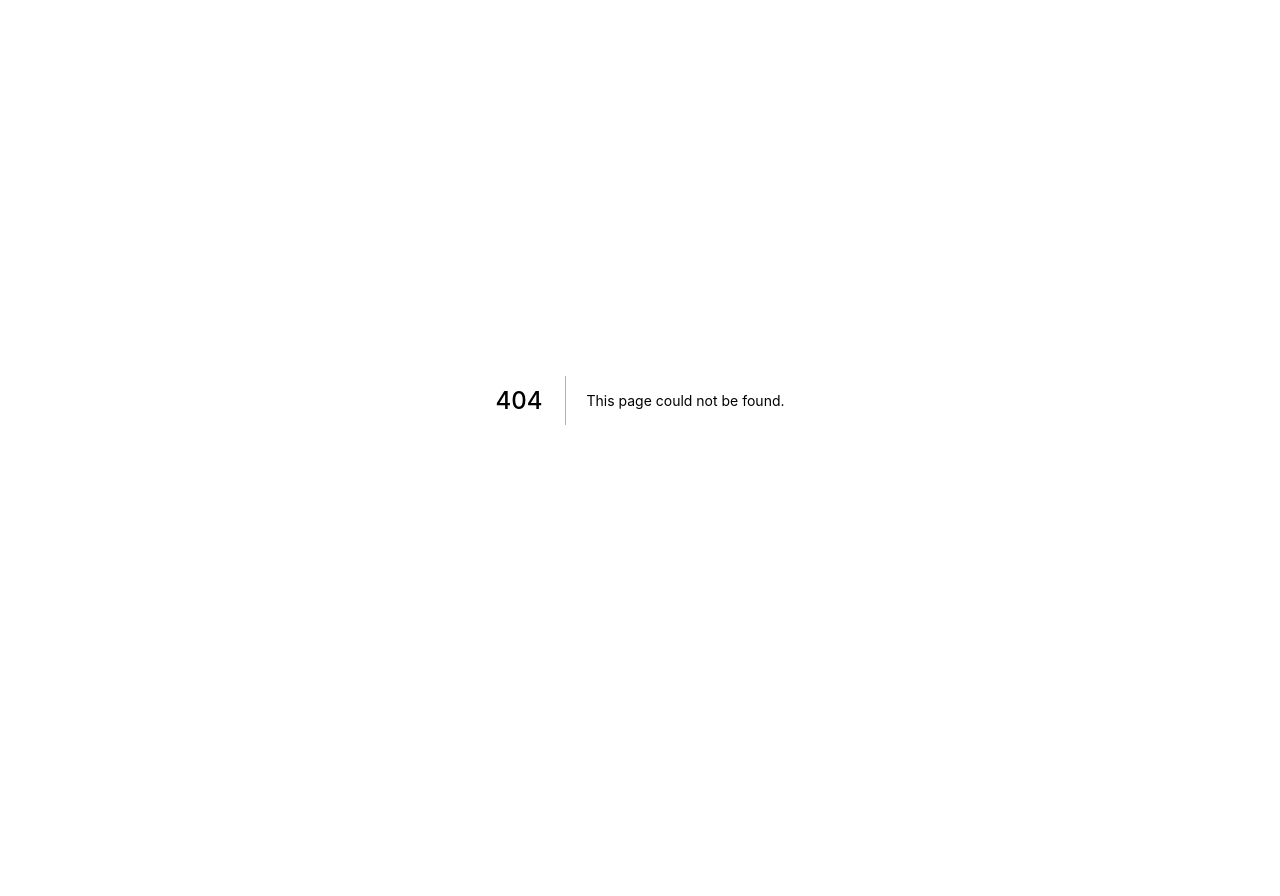
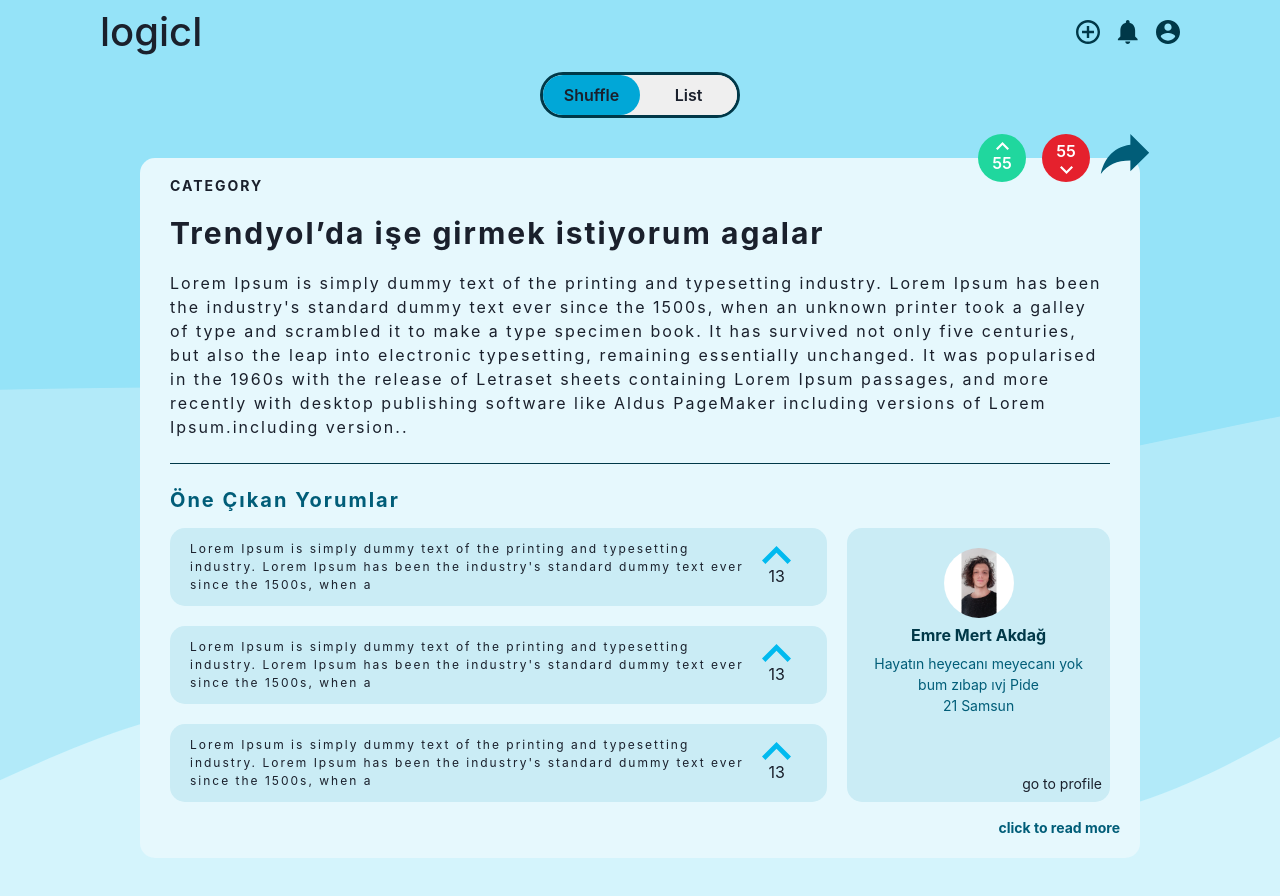
Before and after one commit to pauieeecs/logicl, a Next.js app: page /shuffle in a window 1280 px wide. Before the commit this address had no page. Before the commit the page ends 800 px from the top, so only its background shows below. Built offline with nearby package versions, Linux system fonts and the light colour scheme.

Commit message:
Added shuffle page
-Shuffle page eklendi
-Votebutton.tsx' de küçük düzeltmeler yapıldı

```diff
--- a/src/components/List-Page-Components/BigPost.tsx
+++ b/src/components/List-Page-Components/BigPost.tsx
@@ -22,7 +22,7 @@
       bgColor="#E6F8FD"
       _hover={{ bgColor: "#C3F2FF", cursor: "pointer" }}
     >
-      <VoteButton />
+      <VoteButton right="16px" top="-24px" up={55} down={55} />
       <Flex mx={2} direction="column" justifyContent="space-between">
         <Text my={1} fontWeight="bold">
           {category}
--- /dev/null
+++ b/src/components/Shuffle/Comment.tsx
@@ -0,0 +1,31 @@
+import { Flex, Icon, Text } from "@chakra-ui/react"
+type Props = {
+  text: string
+  rating: number
+}
+const Comment: React.FC<Props> = ({ text, rating }) => {
+  return (
+    <Flex w="100%" bgColor="#CAECF5" py={3} px={5} borderRadius={15}>
+      <Text noOfLines={3} letterSpacing={2} fontSize="xs">
+        {text}
+      </Text>
+      <Flex direction="column" justify="center" align="center" px={4}>
+        <Icon
+          width="29px"
+          height="18px"
+          viewBox="0 0 29 18"
+          fill="none"
+          xmlns="http://www.w3.org/2000/svg"
+        >
+          <path
+            d="M3.4075 18L14.5 6.87449L25.5925 18L29 14.5749L14.5 0L0 14.5749L3.4075 18Z"
+            fill="#01BAEF"
+          />
+        </Icon>
+        <Text>{rating}</Text>
+      </Flex>
+    </Flex>
+  )
+}
+
+export default Comment
--- /dev/null
+++ b/src/components/Shuffle/CommentsContainer.tsx
@@ -0,0 +1,43 @@
+import { Stack, Wrap, WrapItem } from "@chakra-ui/react"
+import Comment from "./Comment"
+import Profile from "./Profile"
+
+const Comments: React.FC = () => {
+  return (
+    <Wrap w="100%" mt={4} spacing={5} h="100%">
+      <WrapItem flex="5">
+        <Stack spacing={5}>
+          <Comment
+            text="Lorem Ipsum is simply dummy text of the printing and
+            typesetting industry. Lorem Ipsum has been the industry's
+            standard dummy text ever since the 1500s, when a"
+            rating={13}
+          />
+          <Comment
+            text="Lorem Ipsum is simply dummy text of the printing and
+            typesetting industry. Lorem Ipsum has been the industry's
+            standard dummy text ever since the 1500s, when a"
+            rating={13}
+          />
+          <Comment
+            text="Lorem Ipsum is simply dummy text of the printing and
+            typesetting industry. Lorem Ipsum has been the industry's
+            standard dummy text ever since the 1500s, when a"
+            rating={13}
+          />
+        </Stack>
+      </WrapItem>
+      <WrapItem flex="2">
+        <Profile
+          name="Emre Mert Akdağ"
+          about="Hayatın heyecanı meyecanı yok bum zıbap ıvj Pide"
+          age={21}
+          city="Samsun"
+          image="user.jpg"
+        />
+      </WrapItem>
+    </Wrap>
+  )
+}
+
+export default Comments
--- /dev/null
+++ b/src/components/Shuffle/Content.tsx
@@ -0,0 +1,22 @@
+import { Flex, Heading, Text } from "@chakra-ui/react"
+type Props = {
+  title: string
+  text: string
+}
+const Content: React.FC<Props> = ({ title, text }) => {
+  return (
+    <Flex direction="column">
+      <Heading letterSpacing="2px" fontWeight="bold" size="xs">
+        CATEGORY
+      </Heading>
+      <Heading letterSpacing="2px" my={5} size="lg">
+        {title}
+      </Heading>
+      <Text letterSpacing="2px" noOfLines={8}>
+        {text}
+      </Text>
+    </Flex>
+  )
+}
+
+export default Content
--- /dev/null
+++ b/src/components/Shuffle/Profile.tsx
@@ -0,0 +1,39 @@
+import { Flex, Heading, Image, Text } from "@chakra-ui/react"
+import Link from "next/link"
+type Props = {
+  name: string
+  about: string
+  age: number
+  city: string
+  image: string
+}
+const Profile: React.FC<Props> = ({ name, about, age, city, image }) => {
+  return (
+    <Flex
+      w="100%"
+      h="100%"
+      bgColor="#CAECF5"
+      borderRadius={15}
+      direction="column"
+      align="center"
+      p={5}
+      position="relative"
+    >
+      <Image src={image} boxSize="70px" borderRadius="35px" />
+      <Heading py={2} size="sm" color="#003848">
+        {name}
+      </Heading>
+      <Text textAlign="center" fontSize="sm" color="#015D78">
+        {about}
+      </Text>
+      <Text textAlign="center" fontSize="sm" color="#015D78">
+        {age} {city}
+      </Text>
+      <Text position="absolute" right="2" bottom="2" fontSize="sm">
+        <Link href="#">go to profile</Link>
+      </Text>
+    </Flex>
+  )
+}
+
+export default Profile
--- a/src/components/VoteButton.tsx
+++ b/src/components/VoteButton.tsx
@@ -1,8 +1,14 @@
 import { Button, ButtonGroup, Image, Text } from "@chakra-ui/react"
-
-const VoteButton: React.FC = () => {
+type Props = {
+  up: number
+  down: number
+  right: string
+  top: string
+}
+// right="16px" top="-24px"
+const VoteButton: React.FC<Props> = ({ right, top, up, down }) => {
   return (
-    <ButtonGroup spacing={4} position="absolute" right="16px" top="-24px">
+    <ButtonGroup spacing={4} position="absolute" right={right} top={top}>
       <Button
         color="white"
         bgColor="#20D79E"
@@ -13,7 +19,7 @@
         justifyContent="center"
         _hover={{ bgColor: "green.600" }}
       >
-        <Image src="/up.svg" mb={1} /> <Text>21</Text>
+        <Image src="/up.svg" mb={1} /> <Text>{up}</Text>
       </Button>
       <Button
         color="white"
@@ -25,7 +31,7 @@
         justifyContent="center"
         _hover={{ bgColor: "red.700" }}
       >
-        <Text>21</Text> <Image src="/down.svg" mt={1} />
+        <Text>{down}</Text> <Image src="/down.svg" mt={1} />
       </Button>
     </ButtonGroup>
   )
--- /dev/null
+++ b/src/pages/shuffle.tsx
@@ -0,0 +1,76 @@
+import { Box, Flex, Heading, Icon, Text } from "@chakra-ui/react"
+import SwitchButton from "../components/SwitchButton"
+import Container from "../components/Container"
+import Content from "../components/Shuffle/Content"
+import Comments from "../components/Shuffle/CommentsContainer"
+import Link from "next/link"
+import VoteButton from "../components/VoteButton"
+
+const shuffle: React.FC = () => {
+  return (
+    <Container bgSrc="/wave1.svg">
+      <SwitchButton page="Shuffle" />
+      <Flex
+        my={10}
+        direction="column"
+        p="20px 30px"
+        w="1000px"
+        h="700px"
+        bgColor="#E6F8FD"
+        borderRadius={15}
+        position="relative"
+      >
+        <Content
+          title="Trendyol’da işe girmek istiyorum agalar"
+          text="Lorem Ipsum is simply dummy text of the
+          printing and typesetting industry. Lorem Ipsum
+          has been the industry's standard dummy text ever
+          since the 1500s, when an unknown printer took a
+          galley of type and scrambled it to make a type
+          specimen book. It has survived not only five centuries,
+           but also the leap into electronic typesetting, remaining
+           essentially unchanged. It was popularised in the 1960s
+           with the release of Letraset sheets containing Lorem
+           Ipsum passages, and more recently with desktop publishing
+           software like Aldus PageMaker including versions of
+           Lorem Ipsum.including version.."
+        />
+        <Box my={6} w="100%" h="2px" bgColor="#003848" />
+        <Heading letterSpacing="2px" size="md" color="#015D78">
+          Öne Çıkan Yorumlar
+        </Heading>
+        <Comments />
+        <Text
+          position="absolute"
+          right="5"
+          bottom="5"
+          color="#015D78"
+          fontWeight="bold"
+          fontSize="sm"
+        >
+          <Link href="#">click to read more</Link>
+        </Text>
+        <VoteButton top="-24px" right="50px" down={55} up={55} />
+        <Link href="#">
+          <Icon
+            position="absolute"
+            top="-24px"
+            right="-10px"
+            width="50px"
+            height="40px"
+            viewBox="0 0 52 43"
+            fill="none"
+            xmlns="http://www.w3.org/2000/svg"
+          >
+            <path
+              d="M31.7778 11.4667V0L52 20.0667L31.7778 40.1333V28.38C17.3333 28.38 7.22222 32.9667 0 43C2.88889 28.6667 11.5556 14.3333 31.7778 11.4667Z"
+              fill="#015D78"
+            />
+          </Icon>
+        </Link>
+      </Flex>
+    </Container>
+  )
+}
+
+export default shuffle
--- a/src/pages/teamsearching.tsx
+++ b/src/pages/teamsearching.tsx
@@ -1,6 +1,6 @@
-import { Flex, Heading, Stack } from "@chakra-ui/react"
+import { Heading, Stack } from "@chakra-ui/react"
 import Container from "../components/Container"
-import Team from "../components/teamsearching/Team"
+import Team from "../components/Team-Searching/Team"
 
 const teamsearching: React.FC = () => {
   return (
```
Also changed, not shown: .prettierrc.js, src/components/Team-Searching/Team.tsx (renamed from src/components/teamsearching/Team.tsx).
